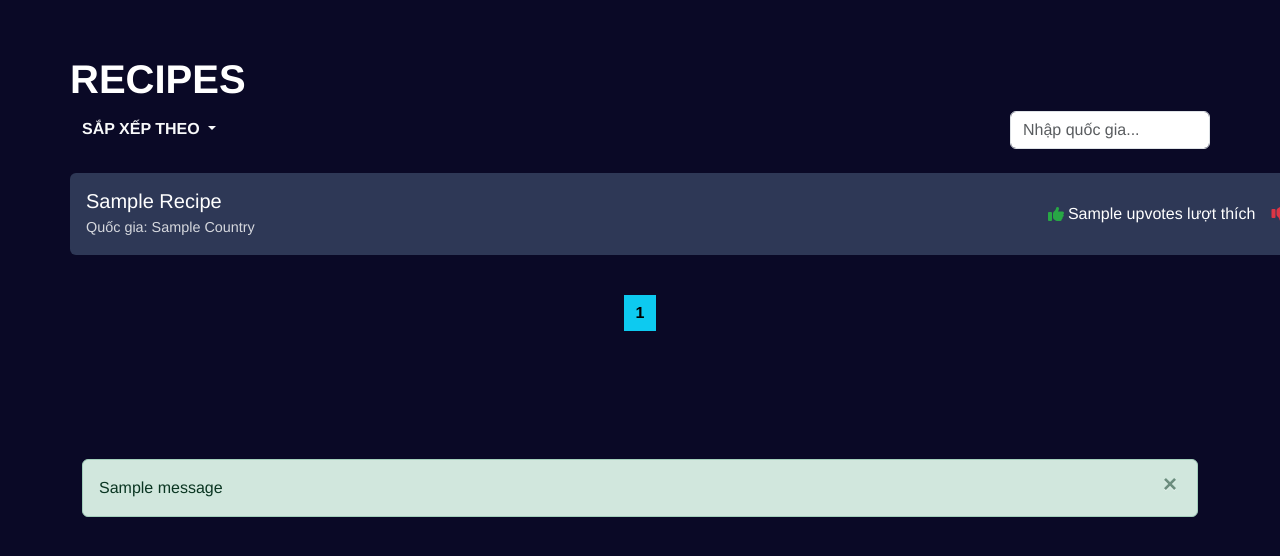
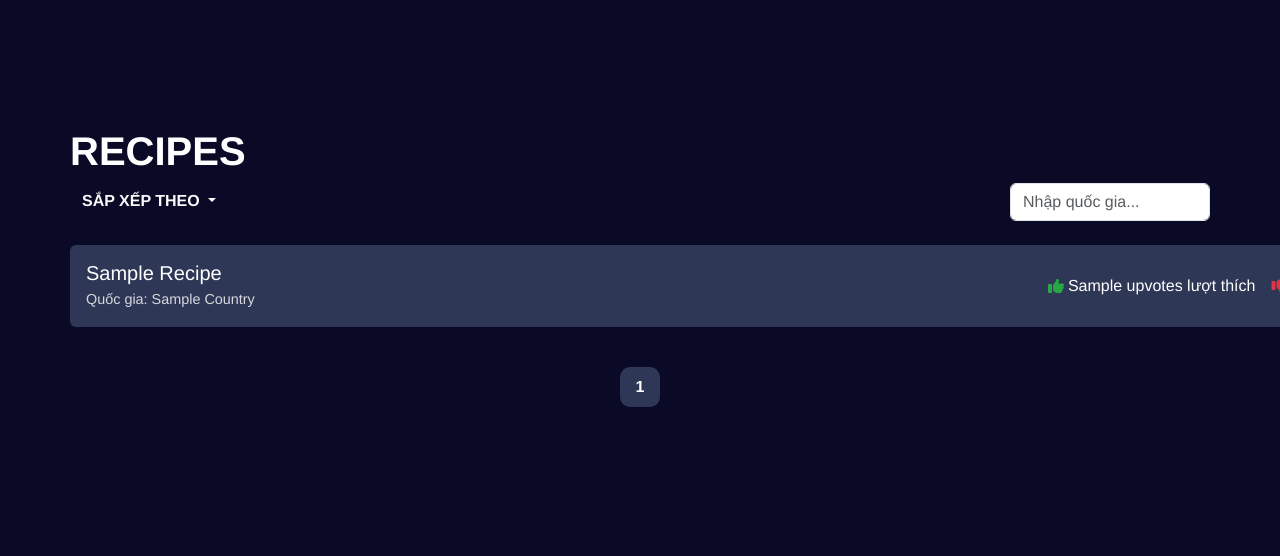
Before and after one commit to Nguyendacdien/ProjectC, a Flask app: a page that uses templates/base.html in a window 1280 px wide; the page is wider, and only the part inside the window is pictured. Shown: the part 57-613 px from the top of that part. Run offline with Flask 2, Linux system fonts and the light colour scheme; the visitor is signed in with stand-in values (Sample User, id 1); one stand-in notice (Sample message) is shown; a database or web service that is not in the repository returns one stand-in record (values such as "Sample title"); some libraries are stand-ins or nearby versions.

Commit message:
message css, fix edit, delete not true user

```diff
--- a/app.py
+++ b/app.py
@@ -265,10 +265,12 @@
 
 @app.route('/<username>/edit_recipe/<recipe_id>', methods=['GET', 'POST'])
 def edit_recipe(username, recipe_id):
-    if 'username' not in session or session['username'] != username:
-        flash('Please log in first.', 'error')
+    if 'username' not in session:
+        flash('Vui long đăng nhập trước', 'error')
         return redirect(url_for('login'))
-
+    if session['username'] != username:
+        flash('Bạn không thể chỉnh sửa công thức của người khác', 'error')
+        return redirect(url_for('recipes', username = session['username']))
     # Lấy công thức
     the_recipe = mongo.db.recipes.find_one({"recipeID": int(recipe_id), "author": username})
     if not the_recipe:
@@ -332,9 +334,12 @@
 
 @app.route('/<username>/delete_recipe/<recipe_id>', methods=['GET'])
 def delete_recipe(username, recipe_id):
-    if 'username' not in session or session['username'] != username:
-        flash('Please log in first.', 'error')
+    if 'username' not in session:
+        flash('Vui lòng đăng nhập trước.', 'error')
         return redirect(url_for('login'))
+    if session['username'] != username:
+        flash('Bạn không thể chỉnh sửa công thức của người khác.', 'error')
+        return redirect(url_for('recipes', username=session['username']))
 
     # Lấy công thức để kiểm tra quyền
     recipe = mongo.db.recipes.find_one({"recipeID": int(recipe_id), "author": username})
--- a/static/css/creative.css
+++ b/static/css/creative.css
@@ -387,9 +387,89 @@
 .country-filter {
   width: 200px; /* Điều chỉnh chiều rộng ô nhập liệu nếu cần */
 }
-/*Thanh searchsearch*/
-@media (max-width: 992px) {
-  .navbar form {
-    max-width: 100%;
+
+/*css nút phân trang*/
+.pagination-btn {
+  display: inline-block;
+  min-width: 40px;
+  height: 40px;
+  line-height: 40px;
+  margin: 0 5px;
+  text-align: center;
+  background-color: #2e3856;
+  color: #fff;
+  font-weight: bold;
+  border-radius: 10px;
+  text-decoration: none;
+  transition: all 0.2s ease;
+}
+
+.pagination-btn:hover {
+  background-color: #2e3856;
+  transform: scale(1.05);
+}
+
+.pagination-btn.active {
+  background-color: #2e3856;
+  pointer-events: none;
+  cursor: default;
+}
+
+/*Label phải trắngtrắng*/
+.instructionClass + label,
+label.text-white {
+    color: white !important;
+}
+
+
+/*css message thông báo*/
+.flash-container {
+  position: fixed;
+  top: 10px;
+  left: 50%;
+  transform: translateX(-50%);
+  z-index: 9999;
+  width: 80%;
+  max-width: 600px;
+  animation: slideDown 0.5s ease;
+}
+
+.alert {
+  padding: 15px 20px;
+  margin-bottom: 10px;
+  border-radius: 6px;
+  font-weight: bold;
+  text-align: center;
+  position: relative;
+  box-shadow: 0 4px 6px rgba(0,0,0,0.1);
+}
+
+.alert-error {
+  background-color: #f8d7da;
+  color: #721c24;
+}
+
+.alert-success {
+  background-color: #d4edda;
+  color: #155724;
+}
+
+.close-btn {
+  position: absolute;
+  right: 10px;
+  top: 50%;
+  transform: translateY(-50%);
+  font-size: 18px;
+  cursor: pointer;
+}
+
+@keyframes slideDown {
+  from {
+    opacity: 0;
+    top: 0;
+  }
+  to {
+    opacity: 1;
+    top: 10px;
   }
 }
--- /dev/null
+++ b/static/js/auto_dismiss.js
@@ -0,0 +1,9 @@
+document.addEventListener("DOMContentLoaded", function () {
+    const alerts = document.querySelectorAll(".alert.auto-dismiss");
+    alerts.forEach(function (alert) {
+      setTimeout(() => {
+        alert.classList.remove("show"); // Ẩn hiệu ứng fade out
+        setTimeout(() => alert.remove(), 500); // Xoá khỏi DOM sau 0.5s
+      }, 3000);
+    });
+  });
--- a/templates/base.html
+++ b/templates/base.html
@@ -52,23 +52,20 @@
       </div>
     </div>
   </nav>
-
-  {% block content %} {% endblock %}
   {% with messages = get_flashed_messages(with_categories=true) %}
   {% if messages %}
-  <div class="container mt-3">
+  <div class="container mt-5 pt-4" style="z-index: 1050; position: relative;">
     {% for category, message in messages %}
-    <div class="alert alert-{{ 'success' if category == 'success' else 'danger' }} alert-dismissible fade show" role="alert">
+    <div class="alert alert-{{ 'success' if category == 'success' else 'danger' }} alert-dismissible fade show auto-dismiss" role="alert">
       {{ message }}
-      <button type="button" class="close" data-dismiss="alert" aria-label="Close">
-        <span aria-hidden="true">×</span>
-      </button>
+      <button type="button" class="btn-close" data-bs-dismiss="alert" aria-label="Close"></button>
     </div>
     {% endfor %}
   </div>
   {% endif %}
   {% endwith %}
 
+  {% block content %} {% endblock %}
   <!-- Bootstrap JS -->
   <script src="/static/js/jquery.js"></script>
   <script src="/static/js/bootstrap.js"></script>
@@ -80,6 +77,7 @@
 
   <!-- Theme JS -->
   <script src="/static/js/creative.js"></script>
+  <script src="/static/js/auto_dismiss.js"></script>
 </body>
 
 </html>
--- a/templates/edit_recipe.html
+++ b/templates/edit_recipe.html
@@ -42,7 +42,7 @@
                     </div>
                     {% for instruction in recipe.instructions[1:] %}
                     <div class="col-md-6 mb-3" id="ins{{ loop.index + 1 }}">
-                        <label class="text-white">Step {{ loop.index + 1 }}:</label>
+                        <label class="form-label text-white">Step {{ loop.index + 1 }}:</label>
                         <input name="instruction2" type="text" class="form-control instructionClass" placeholder="Please Enter The Instructions One At A Time" value="{{ instruction | safe }}" autocomplete="off">
                     </div>
                     {% endfor %}
--- a/templates/recipes.html
+++ b/templates/recipes.html
@@ -201,7 +201,11 @@
             <div class="row mt-4">
                 <div class="col-12 text-center">
                     {% for x in range(pages) %}
-                    <a class="btn btn-square btn-info mx-1" href="{{ url_list[loop.index - 1] }}" name="action">{{ loop.index }}</a>
+                    <a
+                        class="pagination-btn {% if loop.index == current_page %}active{% endif %}"
+                        href="{{ url_list[loop.index - 1] }}">
+                        {{ loop.index }}
+                    </a>
                     {% endfor %}
                 </div>
             </div>
```
Also changed, not shown: static/js/add_recipe.js (+8 -2 lines), templates/view_recipe.html (+13 -0 lines), 1 other file.
